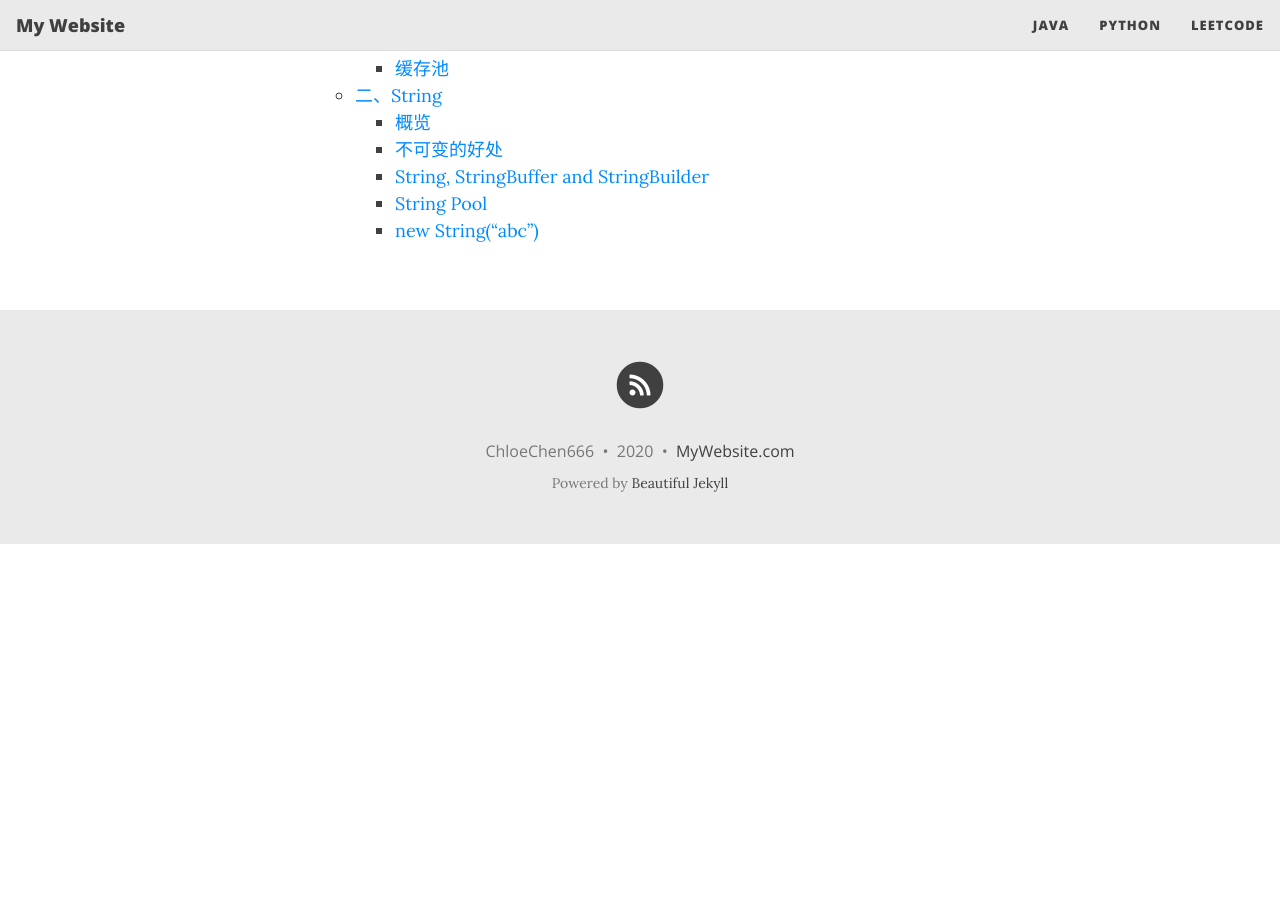
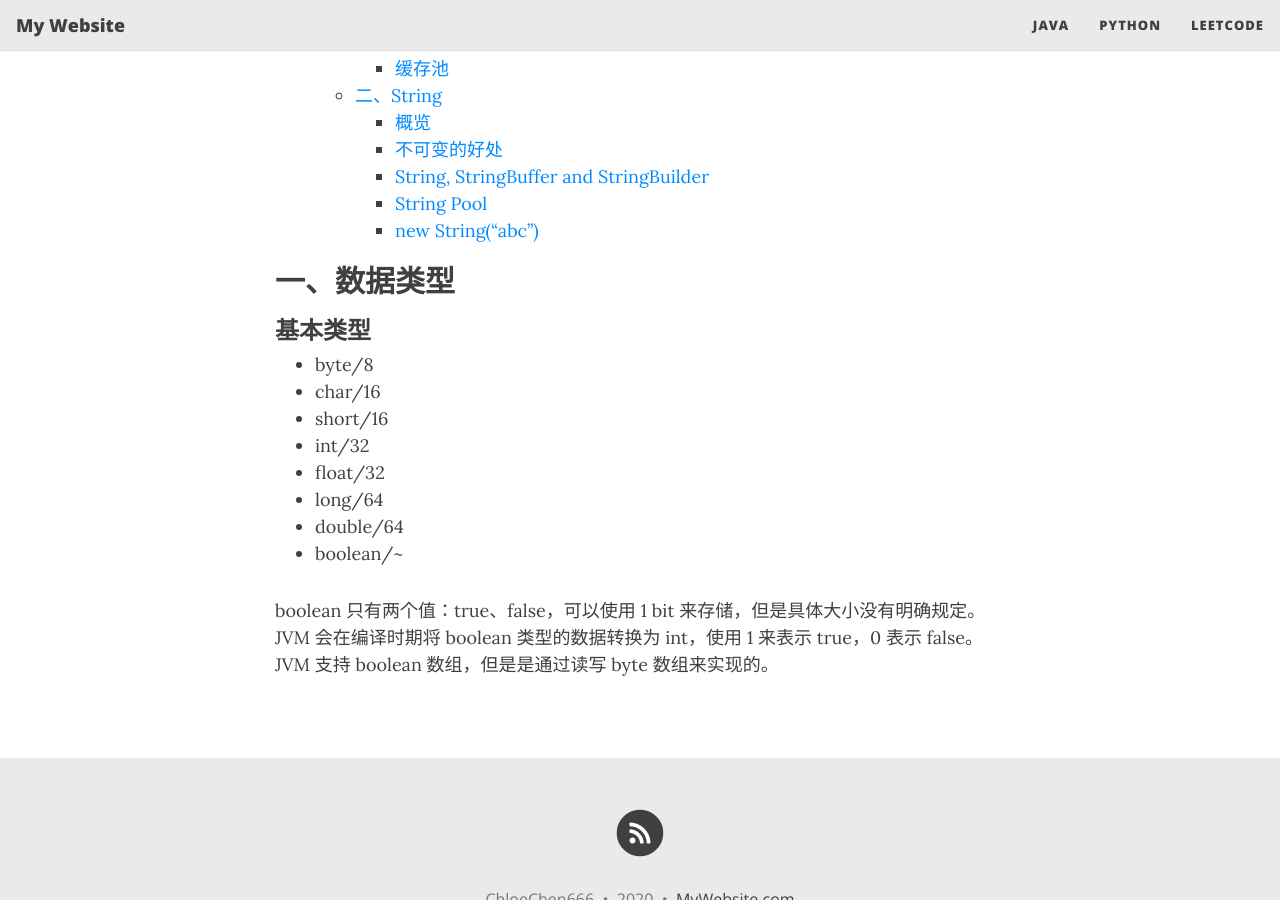
Before and after one commit to chloechen8/TestWeb, a Jekyll site: the page built from Java.md, in a window 1280 px wide and 900 px high, scrolled down 461 px. Built offline with Jekyll 4.4.1, drawn with Linux system fonts in a browser that asks for light colours; nearby versions of some CDN libraries; before the commit the page ends 1005 px from its top, so only the background shows below that.

Commit message:
Update Java.md

```diff
--- a/Java.md
+++ b/Java.md
@@ -18,3 +18,19 @@ This is Chinese version.
         * [String, StringBuffer and StringBuilder	](#string-stringbuffer-and-stringbuilder	)
         * [String Pool](#string-pool)
         * [new String("abc")](#new-stringabc)
+
+
+## 一、数据类型
+
+### 基本类型
+
+- byte/8
+- char/16
+- short/16
+- int/32
+- float/32
+- long/64
+- double/64
+- boolean/\~
+
+boolean 只有两个值：true、false，可以使用 1 bit 来存储，但是具体大小没有明确规定。JVM 会在编译时期将 boolean 类型的数据转换为 int，使用 1 来表示 true，0 表示 false。JVM 支持 boolean 数组，但是是通过读写 byte 数组来实现的。
```
